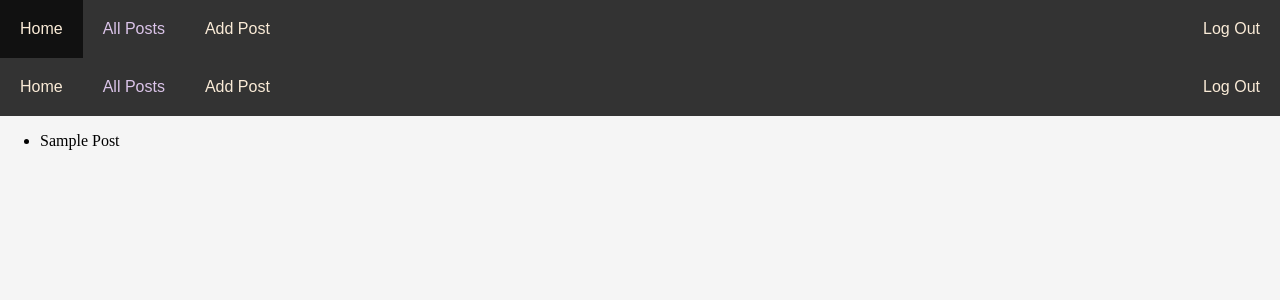
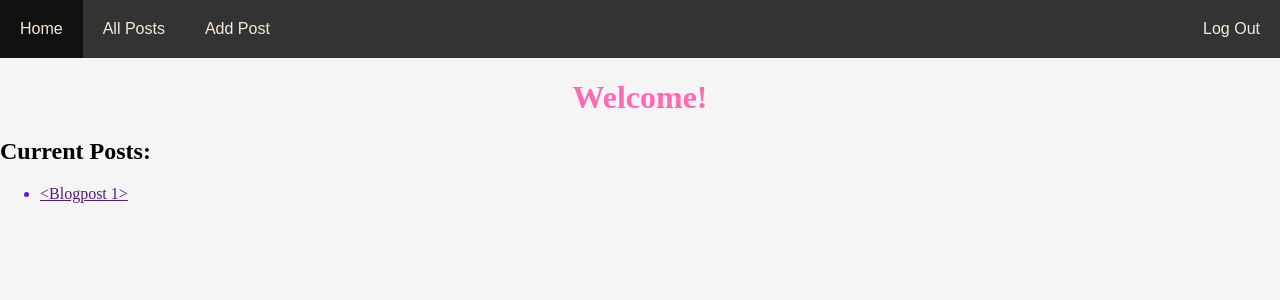
Before and after one commit to TatyCat/blogz-flask, a Flask app: template templates/allposts.html in a window 1280 px wide. Shown: the top 300 px of the page. Run offline with Flask 2, Linux system fonts and the light colour scheme; the visitor is signed in with stand-in values (Sample User, id 1); tables that the repository leaves empty hold one stand-in row (values such as "Sample post"); the template is opened without the code that fills it: values that come from a table or form of the project are taken from there, most other values are stand-ins (such as "Sample title", 1, 10 or a date in 2020); parts of the project's set-up code (start-up, migrations or seed data) failed here and were passed over.

Commit message:
Added route for all posts, changed route for login to be new post, require log in &corrected home page query, changed home page again, edited all posts html

```diff
--- a/main.py
+++ b/main.py
@@ -14,7 +14,7 @@ class User(db.Model):
 
     id = db.Column(db.Integer, primary_key=True)
     username = db.Column(db.String(25), unique=True, nullable=False)
-    password = db.Column(db.String(25), nullable=False)
+    password = db.Column(db.String(30), nullable=False)
     blogposts = db.relationship("BlogPost", backref="author")
 
     def __init__(self, username, password):
@@ -36,16 +36,22 @@ class BlogPost(db.Model):
         self.date_published = date_published
         self.author = author
 
+
+
+@app.before_request
+def require_login():
+    allowed_routes = ['login', 'register', 'index', 'allposts']
+    if request.endpoint not in allowed_routes and 'username' not in session:
+        flash('Please log in to continue')
+        return redirect('/login')
+
+
 @app.route('/', methods=['GET'])
 def index():
-    bloggers = BlogPost.query.all()
+    # bloggers = User.query.order_by(User.username).all()
+    bloggers = User.query.order_by(User.username).all()
+
     return render_template('index.html', bloggers=bloggers)
-
-# @app.before_request
-# def require_login():
-#     allowed_routes = ['login', 'register']
-#     if request.endpoint not in allowed_routes and 'email' not in session:
-#         return redirect('/login')
 
 
 @app.route('/login', methods=['POST', 'GET'])
@@ -57,9 +63,10 @@ def login():
         if username and user.password == password:
             session['username'] = username
             flash("Logged in")
-            return redirect('/')
+            return redirect('/newpost')
         else:
-            flash('User password incorrect, or user does not exist', 'error')
+            flash('User password incorrect or user does not exist', 'error')
+            return redirect('/login')
 
     return render_template('login.html')
 
@@ -83,10 +90,12 @@ def register():
 
     return render_template('signup.html')
 
+
 @app.route('/logout')
 def logout():
     del session['username']
     return redirect('/')
+
 
 @app.route('/newpost', methods=['GET', 'POST'])
 def new_post():
@@ -115,9 +124,16 @@ def detailpg(post_id):
     return render_template('postdetail.html' )
 
 
+@app.route('allposts')
+def allposts():
+    allposts = BlogPost.query.order_by(BlogPost.title).all()
+    return render_template('allposts.html', allposts=allposts)
+
+
 @app.route('/blog/<int:user_id>')
 def singleUser(user_id):
     return render_template('singleUser.html')
+
 
 @app.errorhandler(404)
 def page_not_found(e):
--- a/templates/allposts.html
+++ b/templates/allposts.html
@@ -1,10 +1,18 @@
 {% extends "base.html" %}
-{% include 'nav.html' %}
+
 
 {% block body %}
-<ul>
-    {% for posts in posts %}
-        <li> {{post|title}} </li>
-    {% endfor %}
-</ul>
-{% endblock %}
+<header>
+    <h1>Welcome!</h1>
+    <h2>Current Posts:</h2>
+</header>
+<main class="points">
+    <ul>
+        {% for post in allposts %}
+            <li>
+                <a href="">{{post|title}} </a>
+            </li>
+        {% endfor %}
+    </ul>
+    {% endblock %}
+</main>
--- a/templates/nav.html
+++ b/templates/nav.html
@@ -5,7 +5,7 @@
             <a href="/">Home</a>
         </li>
         <li>
-            <a href="">All Posts</a>
+            <a href="/allposts">All Posts</a>
         </li>
 
         <li>
```
